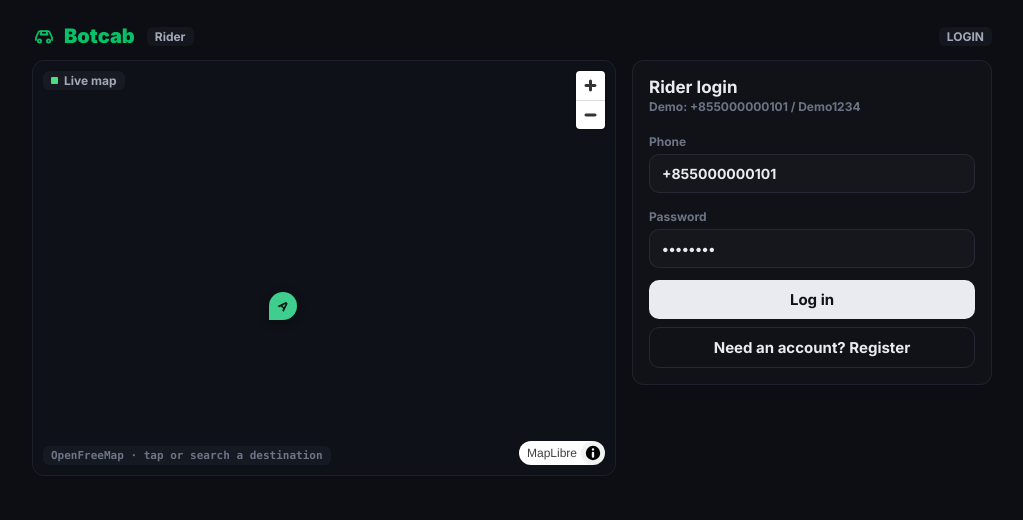
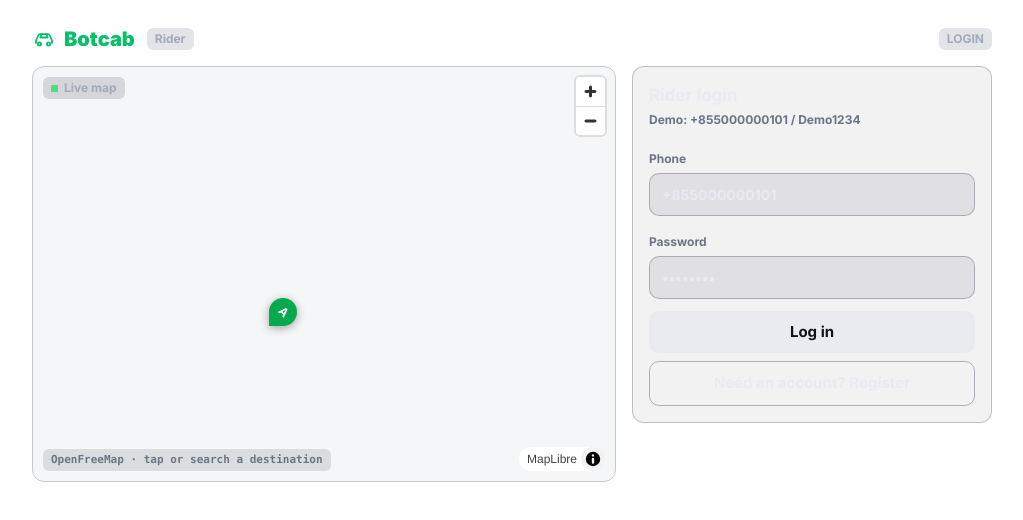
Before and after one commit to NityaSu/botcab, a React (Vite) app in the folder web/: page /rider in a window 1280 px wide. Shown: the top 520 px of the page, without its empty margins (128-1151 px from the left). Built offline with nearby package versions, Linux system fonts and the light colour scheme; no server answers.

Commit message:
Add Tailwind v4 with brand theme tokens and map marker styles

```diff
--- a/web/package.json
+++ b/web/package.json
@@ -10,10 +10,12 @@
   },
   "dependencies": {
     "@stomp/stompjs": "^7.0.0",
+    "@tailwindcss/vite": "^4.3.3",
     "maplibre-gl": "^6.11.2",
     "react": "^19.0.0",
     "react-dom": "^19.0.0",
-    "react-router-dom": "^7.18.4"
+    "react-router-dom": "^7.18.4",
+    "tailwindcss": "^4.3.3"
   },
   "devDependencies": {
     "@types/react": "^19.0.0",
--- /dev/null
+++ b/web/src/index.css
@@ -0,0 +1,93 @@
+@import "tailwindcss";
+
+@theme {
+  --color-brand: #06a94d;
+  --color-brand-dark: #04823c;
+  --color-brand-soft: #e8f7ee;
+  --color-ink: #0f1411;
+  --color-pin-b: #f0b429;
+  --font-sans: "Inter", ui-sans-serif, system-ui, -apple-system, "Segoe UI", Roboto, sans-serif;
+}
+
+html,
+body,
+#root {
+  min-height: 100%;
+}
+
+body {
+  background: #ffffff;
+  color: var(--color-ink);
+  font-family: var(--font-sans);
+  -webkit-font-smoothing: antialiased;
+}
+
+/* ---- MapLibre dynamic markers (created via document.createElement) ---- */
+
+.bc-map-pin {
+  display: grid;
+  place-items: center;
+  width: 28px;
+  height: 28px;
+  border-radius: 50% 50% 50% 0;
+  transform: rotate(-45deg);
+  box-shadow: 0 2px 8px rgb(0 0 0 / 35%);
+}
+
+.bc-map-pin span {
+  display: block;
+  transform: rotate(45deg);
+  font: 700 12px/1 var(--font-sans);
+  color: #0b1a14;
+}
+
+.bc-map-pin-a {
+  background: #06a94d;
+}
+
+.bc-map-pin-a span {
+  color: #ffffff;
+}
+
+.bc-map-pin-b {
+  background: #f0b429;
+}
+
+.bc-map-car {
+  width: 28px;
+  height: 18px;
+  border-radius: 6px;
+  background: #06a94d;
+  box-shadow: 0 0 0 2px #0b1a14, 0 2px 8px rgb(0 0 0 / 45%);
+  position: relative;
+}
+
+.bc-map-car::before {
+  content: "";
+  position: absolute;
+  left: 5px;
+  top: 3px;
+  width: 10px;
+  height: 10px;
+  border-radius: 2.5px;
+  background: #0b1a14;
+  opacity: 0.9;
+}
+
+.bc-map-car::after {
+  content: "";
+  position: absolute;
+  right: 4px;
+  top: 6px;
+  width: 5px;
+  height: 5px;
+  border-radius: 50%;
+  background: #1a73e8;
+}
+
+/* MapLibre canvas fills its container */
+.bc-map-canvas {
+  display: block;
+  width: 100%;
+  height: 100%;
+}
--- a/web/src/main.tsx
+++ b/web/src/main.tsx
@@ -2,6 +2,7 @@
 import { StrictMode } from "react";
 import { createRoot } from "react-dom/client";
 import App from "./App";
+import "./index.css";
 
 createRoot(document.getElementById("root")!).render(
   <StrictMode>
--- a/web/vite.config.ts
+++ b/web/vite.config.ts
@@ -1,8 +1,15 @@
+import tailwindcss from "@tailwindcss/vite";
+import react from "@vitejs/plugin-react";
+import { fileURLToPath, URL } from "node:url";
 import { defineConfig } from "vite";
-import react from "@vitejs/plugin-react";
 
 export default defineConfig({
-  plugins: [react()],
+  plugins: [react(), tailwindcss()],
+  resolve: {
+    alias: {
+      "@": fileURLToPath(new URL("./src", import.meta.url)),
+    },
+  },
   server: {
     port: 5173,
     proxy: {
```
Also changed, not shown: 1 other file (tests, documents, lock files or other folders).
